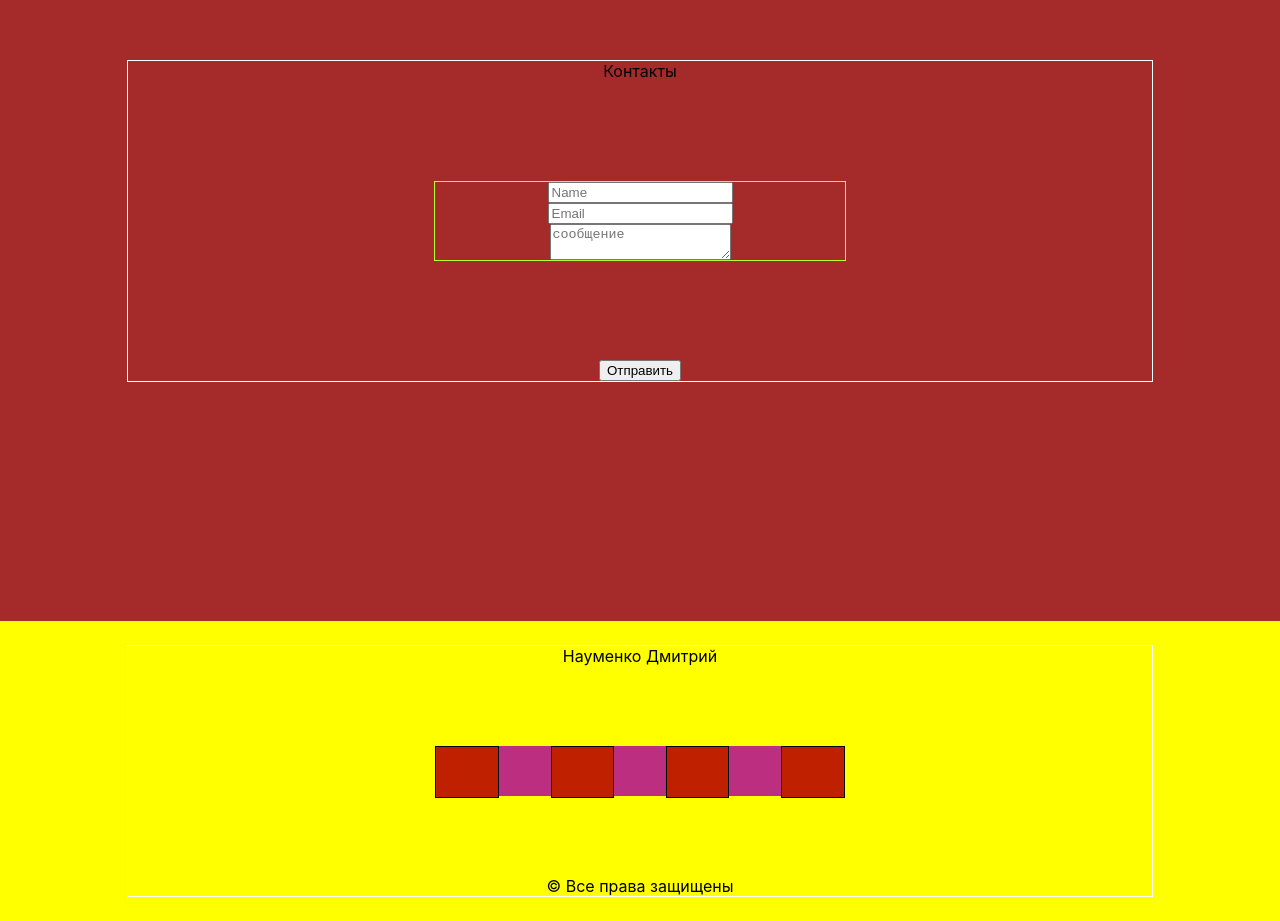
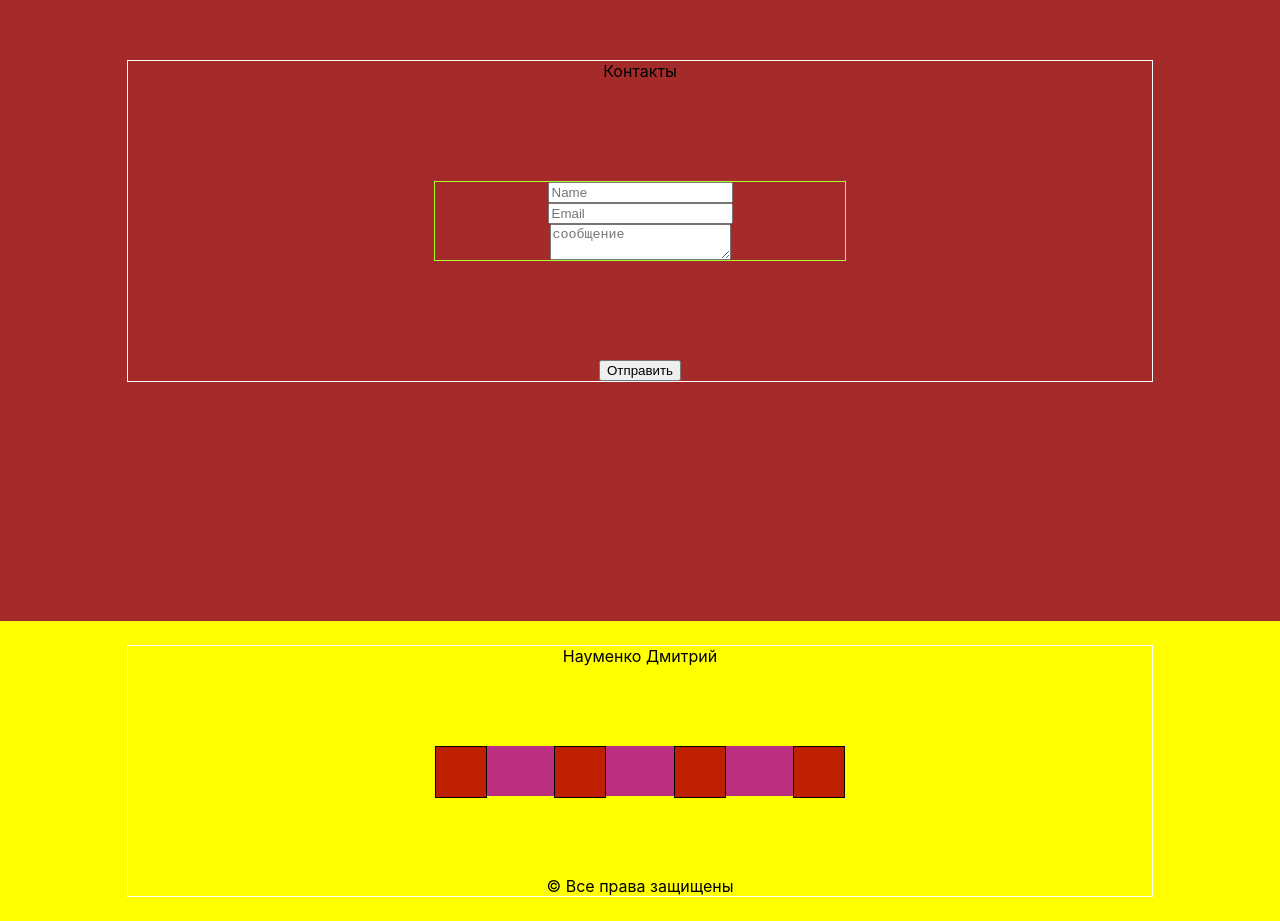
Before and after one commit to Dmitry-nm22/MyPortfolio, a React (Create React App) app: page / in a window 1280 px wide. Shown: the part 2849-3770 px from the top of the page. Built offline with nearby package versions, Linux system fonts and the light colour scheme.

Commit message:
refactoring code

```diff
--- a/src/Footer/FooterMenu.module.css
+++ b/src/Footer/FooterMenu.module.css
@@ -3,8 +3,8 @@
     display: flex;
 }
 .list{
-    width: 15%;
-    height: 100%;
+    width: 50px;
+    height: 50px;
     border: 1px solid;
     background-color: #bf2000;
 }
```
Also changed, not shown: src/Skills/Skills.module.css (+0 -7 lines).
